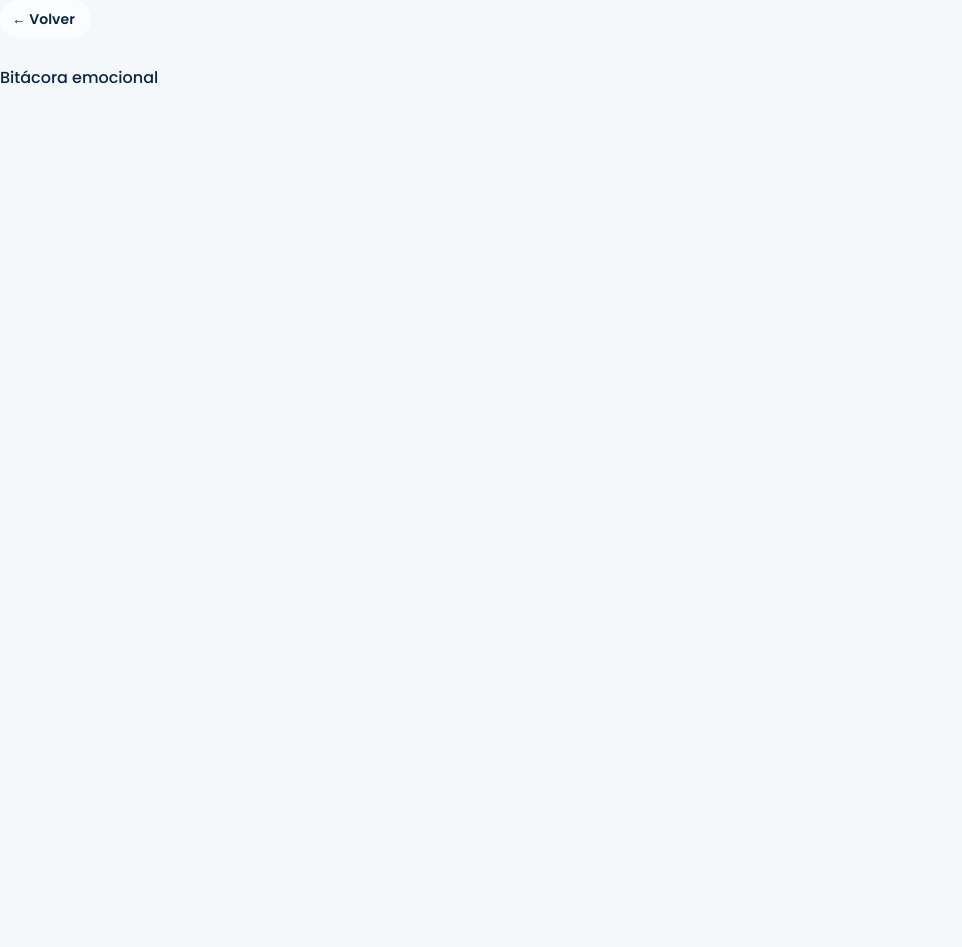
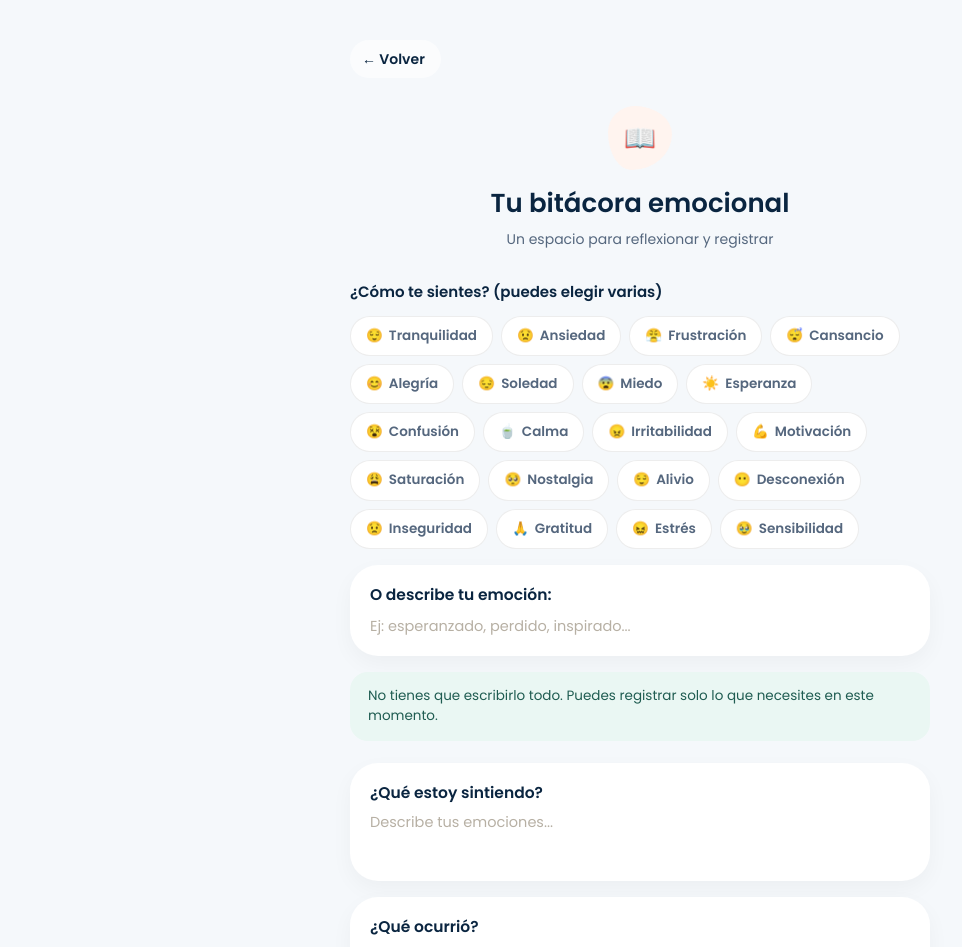
Before and after one commit to JuanRueda08-ucc/ancla-calma, a React (Vite) app in the folder calma-app/: page /bitacora in a window 1280 px wide. Shown: the top 947 px of the page, without its empty margins (0-962 px from the left). Before the commit the page ends 800 px from the top, so only its background shows below. Built offline with nearby package versions, Linux system fonts and the light colour scheme; a web font is replaced by a local one.

Commit message:
feat: implement Bitacora screen (emotional journal)

```diff
--- a/calma-app/src/screens/Bitacora.jsx
+++ b/calma-app/src/screens/Bitacora.jsx
@@ -1,10 +1,223 @@
+import { useEffect, useRef, useState } from 'react'
+import { motion } from 'framer-motion'
 import BackButton from '../components/BackButton'
+import { riseIn } from '../animations/transitions'
+
+const BLOB_RADIUS = '42% 58% 63% 37% / 41% 44% 56% 59%'
+
+const TAGS = [
+  { emoji: '😌', label: 'Tranquilidad' },
+  { emoji: '😟', label: 'Ansiedad' },
+  { emoji: '😤', label: 'Frustración' },
+  { emoji: '😴', label: 'Cansancio' },
+  { emoji: '😊', label: 'Alegría' },
+  { emoji: '😔', label: 'Soledad' },
+  { emoji: '😨', label: 'Miedo' },
+  { emoji: '☀️', label: 'Esperanza' },
+  { emoji: '😵', label: 'Confusión' },
+  { emoji: '🍵', label: 'Calma' },
+  { emoji: '😠', label: 'Irritabilidad' },
+  { emoji: '💪', label: 'Motivación' },
+  { emoji: '😩', label: 'Saturación' },
+  { emoji: '🥺', label: 'Nostalgia' },
+  { emoji: '😌', label: 'Alivio' },
+  { emoji: '😶', label: 'Desconexión' },
+  { emoji: '😟', label: 'Inseguridad' },
+  { emoji: '🙏', label: 'Gratitud' },
+  { emoji: '😖', label: 'Estrés' },
+  { emoji: '🥹', label: 'Sensibilidad' },
+]
+
+const CAMPOS_INICIALES = {
+  sintiendo: '',
+  ocurrio: '',
+  necesito: '',
+  ayudoHoy: '',
+}
+
+const CAMPOS_CONFIG = [
+  { key: 'sintiendo', label: '¿Qué estoy sintiendo?', placeholder: 'Describe tus emociones...' },
+  { key: 'ocurrio', label: '¿Qué ocurrió?', placeholder: 'Cuéntame qué sucedió...' },
+  { key: 'necesito', label: '¿Qué necesito ahora?', placeholder: '¿Qué te ayudaría en este momento?' },
+  { key: 'ayudoHoy', label: '¿Qué me ayudó hoy?', placeholder: 'Algo positivo o que te reconfortó...' },
+]
+
+const fieldClass = 'mb-4 rounded-lg bg-white px-5 py-[18px] shadow-[0_8px_22px_rgba(0,0,0,0.04)]'
 
 export default function Bitacora() {
+  const [tagsActivos, setTagsActivos] = useState(new Set())
+  const [emocionLibre, setEmocionLibre] = useState('')
+  const [campos, setCampos] = useState(CAMPOS_INICIALES)
+  const [grabando, setGrabando] = useState(false)
+  const [toastVisible, setToastVisible] = useState(false)
+  const toastTimeout = useRef(null)
+  const grabandoTimeout = useRef(null)
+
+  useEffect(() => {
+    return () => {
+      clearTimeout(toastTimeout.current)
+      clearTimeout(grabandoTimeout.current)
+    }
+  }, [])
+
+  const toggleTag = (label) => {
+    setTagsActivos((prev) => {
+      const next = new Set(prev)
+      if (next.has(label)) {
+        next.delete(label)
+      } else {
+        next.add(label)
+      }
+      return next
+    })
+  }
+
+  const handleCampoChange = (key, value) => {
+    setCampos((prev) => ({ ...prev, [key]: value }))
+  }
+
+  const handleNotaVoz = () => {
+    // TODO: integrar grabación de audio real (Web Audio API / MediaRecorder)
+    setGrabando(true)
+    clearTimeout(grabandoTimeout.current)
+    grabandoTimeout.current = setTimeout(() => setGrabando(false), 2000)
+  }
+
+  const hayContenido =
+    tagsActivos.size > 0 ||
+    emocionLibre.trim() !== '' ||
+    Object.values(campos).some((valor) => valor.trim() !== '')
+
+  const handleGuardar = () => {
+    if (!hayContenido) return
+
+    // TODO: reemplazar por la llamada real al backend/almacenamiento persistente
+    console.log('Entrada guardada (simulado):', {
+      tags: [...tagsActivos],
+      emocionLibre,
+      ...campos,
+    })
+
+    setToastVisible(true)
+    clearTimeout(toastTimeout.current)
+    toastTimeout.current = setTimeout(() => setToastVisible(false), 2000)
+
+    setTagsActivos(new Set())
+    setEmocionLibre('')
+    setCampos(CAMPOS_INICIALES)
+  }
+
   return (
-    <div>
-      <BackButton to="/islas" />
-      <h1>Bitácora emocional</h1>
+    <div className="relative min-h-screen bg-sand">
+      <div className="mx-auto max-w-[620px] px-5 pb-20 pt-10">
+        <BackButton to="/islas" />
+
+        <motion.div {...riseIn(0)} className="mb-8 text-center">
+          <div
+            className="mx-auto mb-3.5 flex h-16 w-16 items-center justify-center bg-auxilio-bg text-[26px]"
+            style={{ borderRadius: BLOB_RADIUS }}
+          >
+            📖
+          </div>
+          <h1 className="mb-1.5 text-[26px] font-semibold text-ink">Tu bitácora emocional</h1>
+          <p className="text-sm text-ink-soft">Un espacio para reflexionar y registrar</p>
+        </motion.div>
+
+        <motion.div {...riseIn(0.08)}>
+          <p className="mb-3 text-[15px] font-semibold text-ink">
+            ¿Cómo te sientes? (puedes elegir varias)
+          </p>
+          <div className="mb-4 flex flex-wrap gap-2">
+            {TAGS.map((tag) => {
+              const activo = tagsActivos.has(tag.label)
+              return (
+                <button
+                  key={tag.label}
+                  type="button"
+                  onClick={() => toggleTag(tag.label)}
+                  aria-pressed={activo}
+                  className={
+                    activo
+                      ? 'inline-flex items-center gap-1.5 rounded-full border-[1.5px] border-transparent bg-gradient-to-br from-auxilio-1 to-auxilio-2 px-[15px] py-[9px] text-[13.5px] font-semibold text-white shadow-[0_8px_18px_rgba(255,122,89,0.22)]'
+                      : 'inline-flex items-center gap-1.5 rounded-full border-[1.5px] border-black/[0.07] bg-white px-[15px] py-[9px] text-[13.5px] font-semibold text-ink-soft'
+                  }
+                >
+                  <span>{tag.emoji}</span>
+                  <span>{tag.label}</span>
+                </button>
+              )
+            })}
+          </div>
+
+          <div className={fieldClass}>
+            <label className="mb-2 block text-[15.5px] font-semibold text-ink">
+              O describe tu emoción:
+            </label>
+            <input
+              type="text"
+              value={emocionLibre}
+              onChange={(e) => setEmocionLibre(e.target.value)}
+              placeholder="Ej: esperanzado, perdido, inspirado..."
+              className="w-full border-none bg-transparent text-[14.5px] text-ink placeholder:text-[#B7B0A4] focus:outline-none"
+            />
+          </div>
+        </motion.div>
+
+        <motion.div
+          {...riseIn(0.14)}
+          className="mb-[22px] rounded-[18px] bg-senales-bg px-[18px] py-3.5 text-[13.5px] leading-[1.5] text-[#1F5C51]"
+        >
+          No tienes que escribirlo todo. Puedes registrar solo lo que necesites en este momento.
+        </motion.div>
+
+        {CAMPOS_CONFIG.map((campo, index) => (
+          <motion.div key={campo.key} {...riseIn(0.18 + index * 0.04)} className={fieldClass}>
+            <label className="mb-2 block text-[15.5px] font-semibold text-ink">
+              {campo.label}
+            </label>
+            <textarea
+              value={campos[campo.key]}
+              onChange={(e) => handleCampoChange(campo.key, e.target.value)}
+              placeholder={campo.placeholder}
+              className="h-11 w-full resize-none border-none bg-transparent text-[14.5px] text-ink placeholder:text-[#B7B0A4] focus:outline-none"
+            />
+          </motion.div>
+        ))}
+
+        <motion.button
+          {...riseIn(0.34)}
+          type="button"
+          onClick={handleNotaVoz}
+          className="mb-[22px] flex w-full items-center gap-2.5 rounded-full bg-white px-5 py-3.5 text-sm font-semibold text-ink-soft shadow-[0_8px_22px_rgba(0,0,0,0.04)]"
+        >
+          <span>🎙️</span>
+          <span>{grabando ? 'Grabando… (simulado)' : 'Agregar nota de voz'}</span>
+        </motion.button>
+
+        <motion.div {...riseIn(0.38)}>
+          <button
+            type="button"
+            disabled={!hayContenido}
+            onClick={handleGuardar}
+            className="w-full rounded-full bg-gradient-to-br from-faro-1 to-[#FF9C4A] py-[17px] text-center text-[15.5px] font-bold text-white shadow-[0_14px_28px_rgba(242,169,59,0.25)] disabled:cursor-not-allowed disabled:opacity-50 disabled:shadow-none"
+          >
+            💾 Guardar entrada
+          </button>
+        </motion.div>
+      </div>
+
+      {toastVisible && (
+        <motion.div
+          initial={{ opacity: 0, y: 10 }}
+          animate={{ opacity: 1, y: 0 }}
+          exit={{ opacity: 0 }}
+          className="pointer-events-none fixed inset-x-0 bottom-8 flex justify-center px-5"
+        >
+          <div className="rounded-full bg-ink px-5 py-3 text-sm font-medium text-white shadow-lg">
+            Entrada guardada
+          </div>
+        </motion.div>
+      )}
     </div>
   )
 }
```
